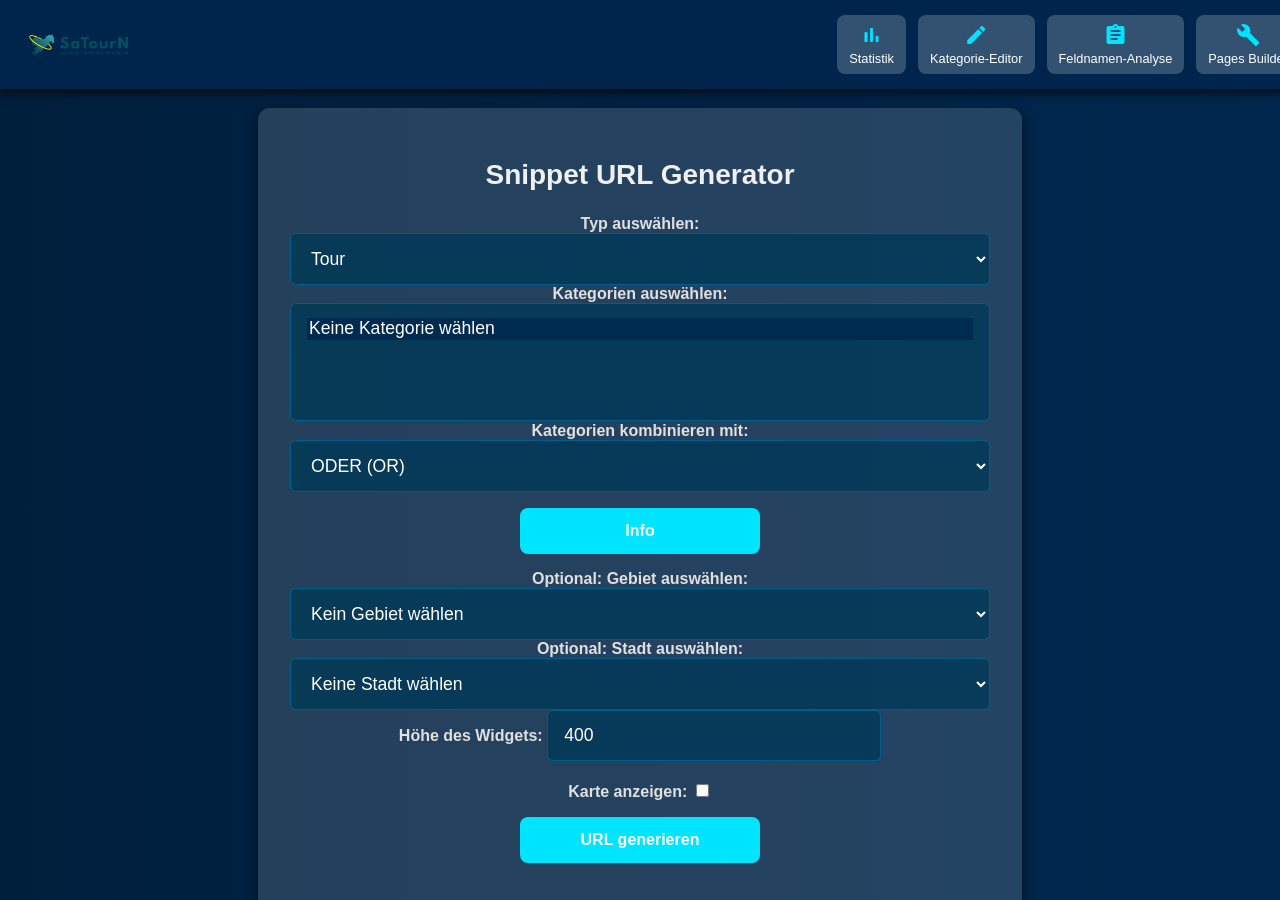
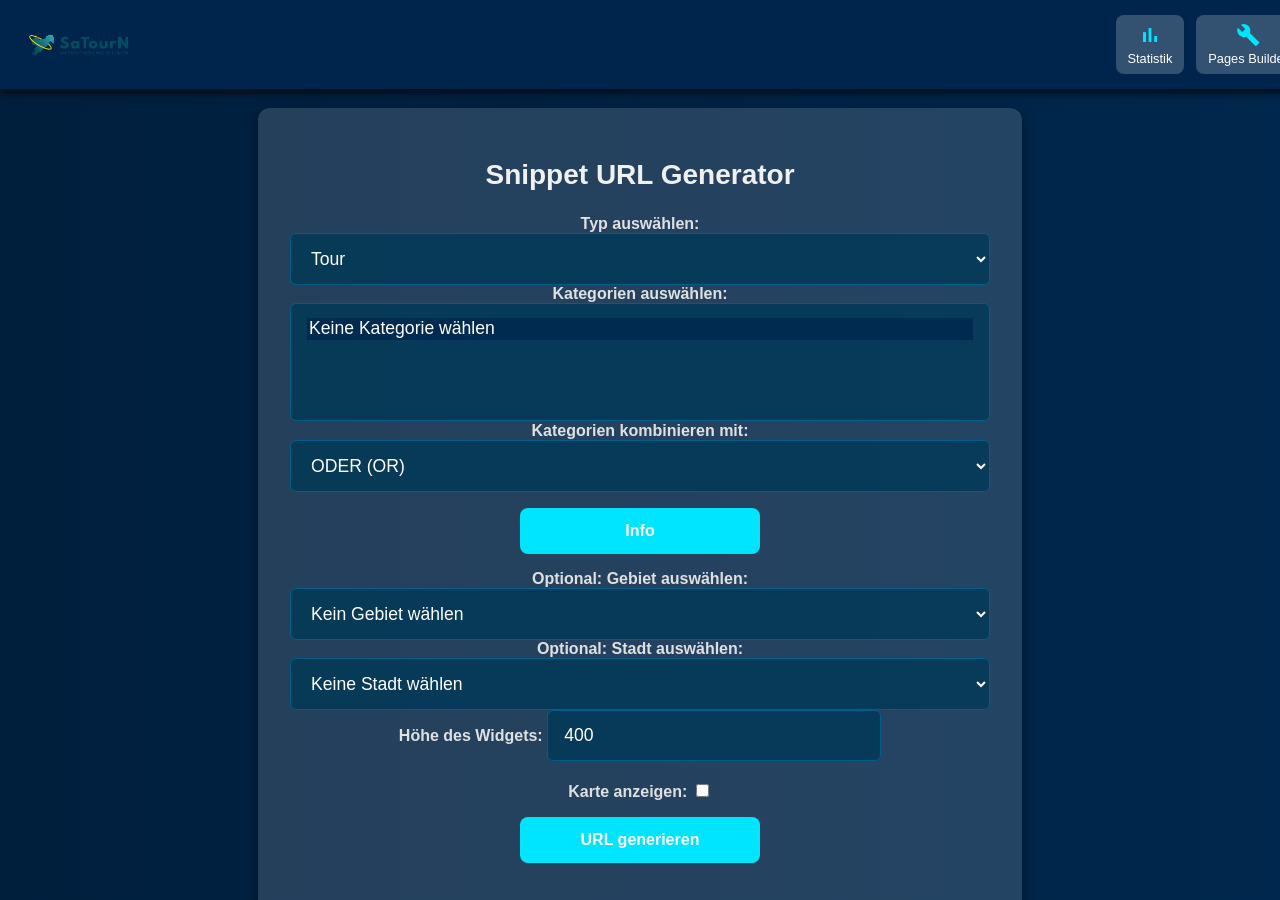
Before and after one commit to Tim-Meyer-TMGS/SaTourN, a Jekyll site: the page built from Pages-Builder/index.html, in a window 1280 px wide and 900 px high. Built offline with Jekyll 4.4.1, drawn with Linux system fonts in a browser that asks for light colours.

Commit message:
Update menu.html

```diff
--- a/_includes/menu.html
+++ b/_includes/menu.html
@@ -5,14 +5,6 @@
       <span class="material-icons menu-icon">bar_chart</span>
       <div class="menu-text">Statistik</div>
     </a>
-    <a href="../Category-Editor/category_editor.html" class="menu-item">
-      <span class="material-icons menu-icon">edit</span>
-      <div class="menu-text">Kategorie-Editor</div>
-    </a>
-    <a href="../Fieldname-Finder/fieldname-finder.html" class="menu-item">
-      <span class="material-icons menu-icon">assignment</span>
-      <div class="menu-text">Feldnamen-Analyse</div>
-    </a>
     <a href="../Pages-Builder/index.html" class="menu-item">
       <span class="material-icons menu-icon">build</span>
       <div class="menu-text">Pages Builder</div>
```
